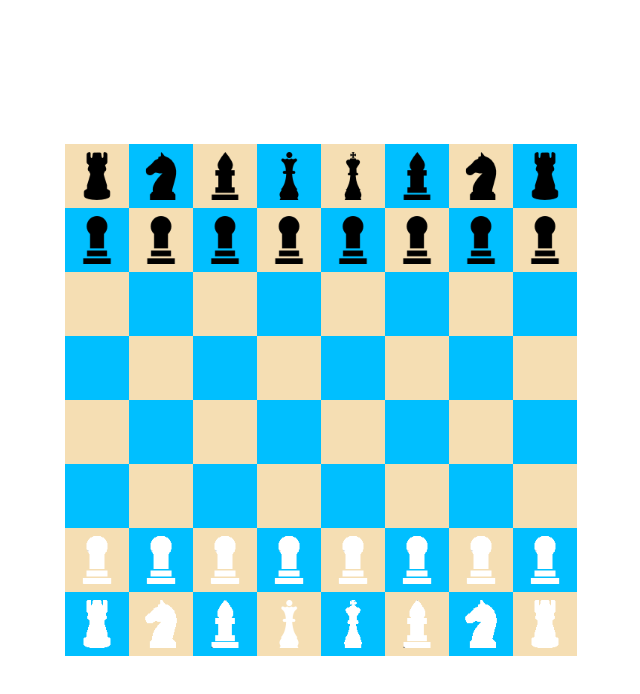
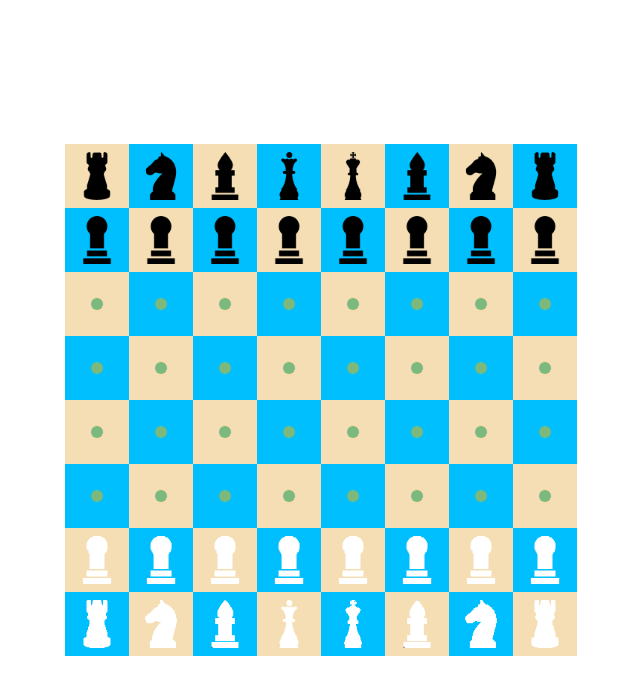
Before and after one commit to sailoksis/React_chess, a React (Create React App) app in the folder my-app/: page / in a window 1280 px wide. Shown: the top 694 px of the page, without its empty margins (319-959 px from the left). Built offline with nearby package versions, Linux system fonts and the light colour scheme.

Commit message:
feat: point only on table without figures

```diff
--- a/my-app/src/App.css
+++ b/my-app/src/App.css
@@ -41,3 +41,10 @@ background-color: wheat;
 .selected {
     background-color: brown;
 }
+
+.available {
+    height: 12px;
+    width: 12px;
+    border-radius: 50%;
+    background-color: rgb(124, 185, 124);
+}
--- a/my-app/src/components/CellComponent.tsx
+++ b/my-app/src/components/CellComponent.tsx
@@ -13,6 +13,7 @@ const CellComponent: FC<CellProps> = ({cell, selected, click}) => {
          className={['cell', cell.color, selected ? 'selected' : ''].join(' ')}
          onClick={() => click(cell)}
          >
+            {!cell.figure && <div className={'available'}/>}
             {cell.figure?.logo && <img src={cell.figure.logo} alt=''/>}
         </div>
     );
```
